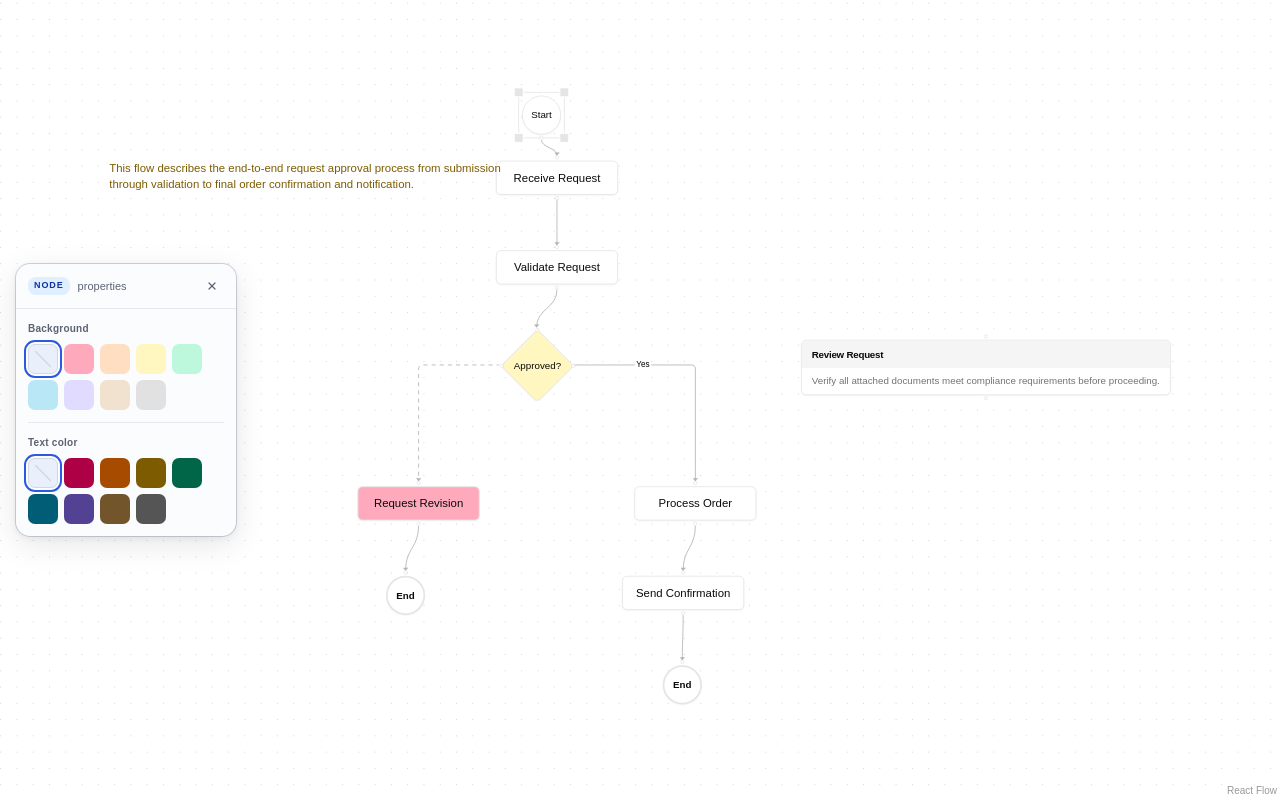
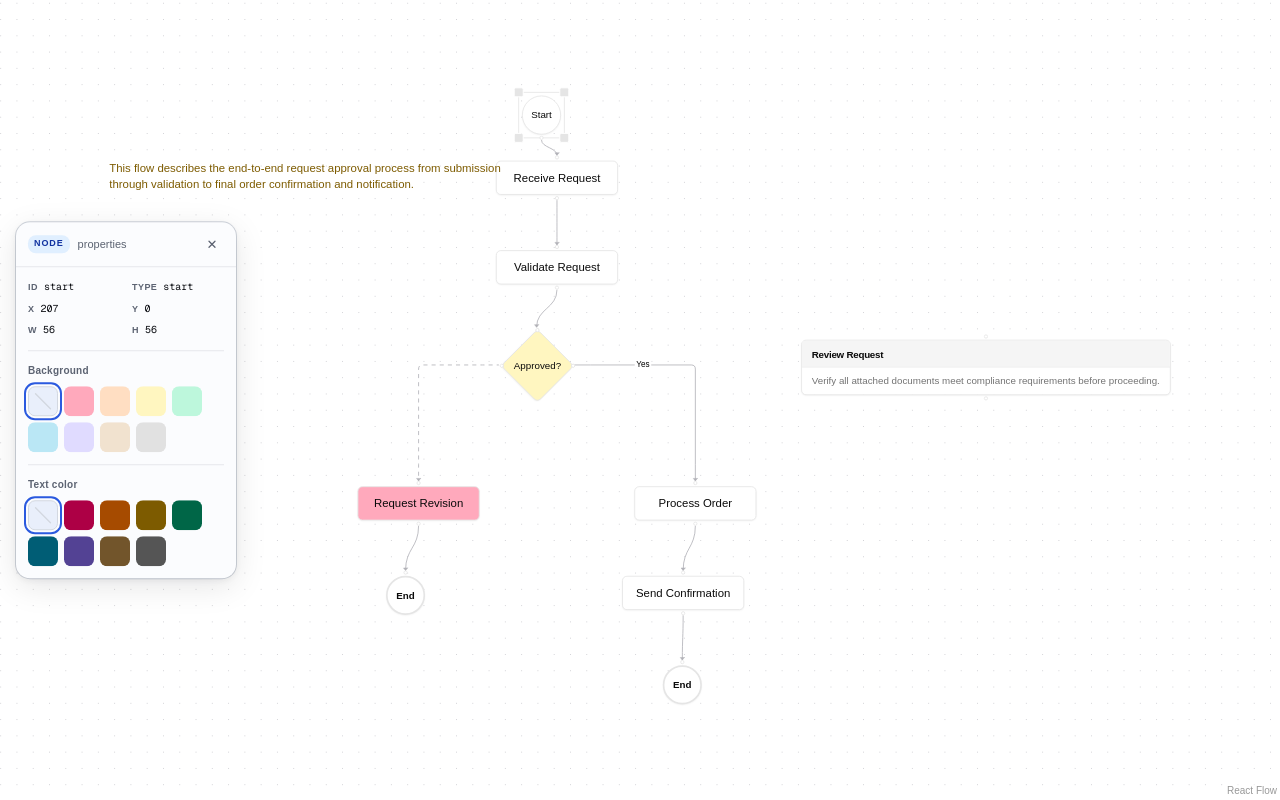
Before and after one commit to ibrohhm/workflow-ui, a Next.js app: page / in a window 1280 px wide. Both pictures are taken after a click on the element 541 px from the left and 137 px from the top of the page. Built offline with nearby package versions, Linux system fonts and the light colour scheme.

Commit message:
feat(sidebar): show id, type, position, and size info for selected node and edge

```diff
--- a/components/properties-sidebar.tsx
+++ b/components/properties-sidebar.tsx
@@ -139,6 +139,24 @@ export function PropertiesSidebar({
 
         {selectedNode && (
           <>
+            <div className="px-3 pt-3 pb-3">
+              <div className="grid grid-cols-2 gap-x-3 gap-y-1.5">
+                {[
+                  { label: 'ID',   value: selectedNode.id },
+                  { label: 'Type', value: selectedNode.type ?? '—' },
+                  { label: 'X',    value: Math.round(selectedNode.position.x) },
+                  { label: 'Y',    value: Math.round(selectedNode.position.y) },
+                  { label: 'W',    value: selectedNode.measured?.width  ?? '—' },
+                  { label: 'H',    value: selectedNode.measured?.height ?? '—' },
+                ].map(({ label, value }) => (
+                  <div key={label} className="flex items-baseline gap-1.5 min-w-0">
+                    <span className="text-[9px] font-bold tracking-wider uppercase shrink-0" style={{ color: T.muted }}>{label}</span>
+                    <span className="text-[10px] font-mono truncate" style={{ color: T.text }} title={String(value)}>{value}</span>
+                  </div>
+                ))}
+              </div>
+            </div>
+            <Sep />
             {!isTextNode && (
               <>
                 <SwatchSection label="Background">
@@ -168,6 +186,21 @@ export function PropertiesSidebar({
 
         {selectedEdge && (
           <>
+            <div className="px-3 pt-3 pb-3">
+              <div className="grid grid-cols-2 gap-x-3 gap-y-1.5">
+                {[
+                  { label: 'ID',     value: selectedEdge.id,     full: false },
+                  { label: 'Source', value: selectedEdge.source, full: true  },
+                  { label: 'Target', value: selectedEdge.target, full: true  },
+                ].map(({ label, value, full }) => (
+                  <div key={label} className={`flex items-baseline gap-1.5 min-w-0${full ? ' col-span-2' : ''}`}>
+                    <span className="text-[9px] font-bold tracking-wider uppercase shrink-0" style={{ color: T.muted }}>{label}</span>
+                    <span className="text-[10px] font-mono truncate" style={{ color: T.text }} title={String(value)}>{value}</span>
+                  </div>
+                ))}
+              </div>
+            </div>
+            <Sep />
             <OptionSection label="Line type">
               {LINE_TYPES.map(({ value, label, icon }) => (
                 <OptionButton key={value} icon={icon} label={label}
```
